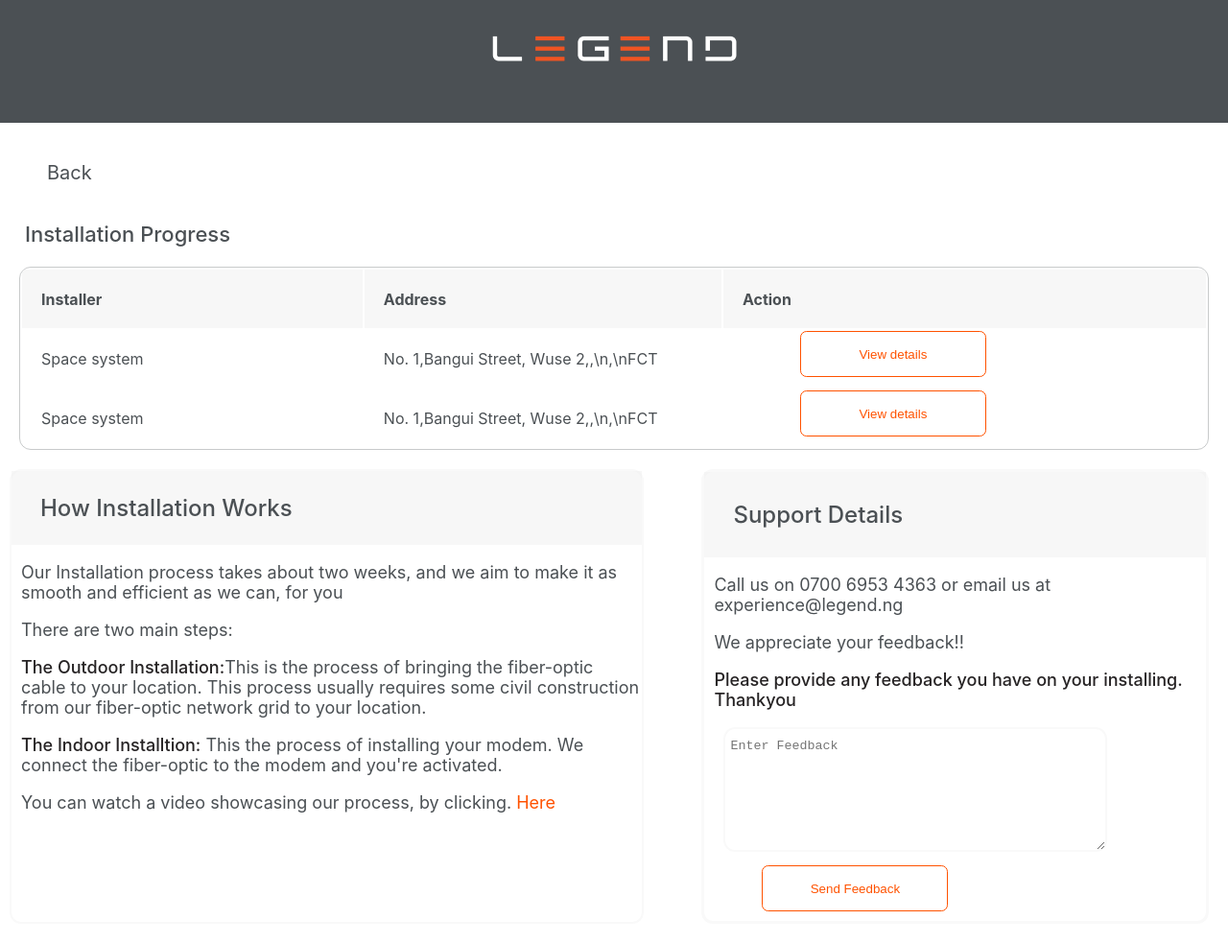
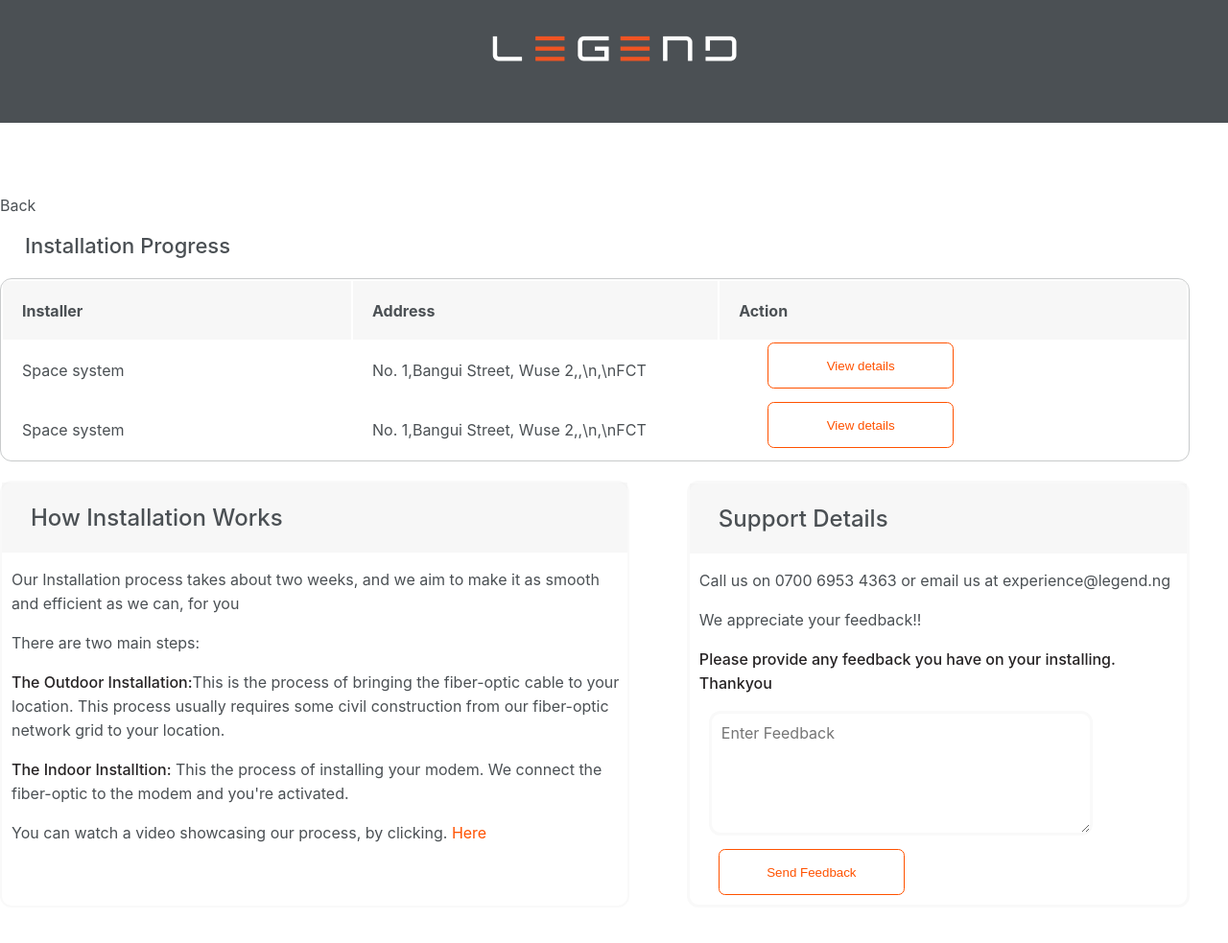
Before and after one commit to bashiir307/Legend, a plain HTML site: page installation.html in a window 1280 px wide. Shown: the whole page at 96% size. Drawn offline with Linux system fonts and the light colour scheme.

Commit message:
Update style.css

```diff
--- a/style/style.css
+++ b/style/style.css
@@ -43,21 +43,7 @@ h1{
 .arrow {
     display: flex;
 }
-#arrow{
-    display: flex;
-    margin-left: 20px;
-}
-#arrow img{
-    width: 1.5%;
-    height: 1rem;
-    padding-bottom: 0;
-    margin-top: 4px;
-}
-#arrow p{
-    margin-left: 10px;
-    margin-top: 0px;
-    font-size: 20px;
-}
+
 .arrow img{
     width: 1.5%;
     height: 1rem;
@@ -80,7 +66,7 @@ a{
     margin-top: 45px;
     border-radius: 4px;
     box-sizing: border-box;
-    margin-right: 10px;
+    margin-right: 45px;
 }
 #img{
     border-radius: 50%;
@@ -88,7 +74,7 @@ a{
     width: 150px;
     box-sizing: border-box;
     margin: 20px;
-    margin-left: 30px;
+    margin-right: 30px;
     border: 1px solid #FF5200;
 }
 .main{
@@ -113,6 +99,7 @@ a{
     border-radius: 12px;
     border: 1px solid rgba(75, 80, 84, 0.3);
     margin-bottom: 35px;
+    margin-right: 40px;
 }
 #top{
     border-radius: 12px;
@@ -128,8 +115,7 @@ a{
     overflow-x: auto;
 }
 #tabs{
-    margin-left: 20px;
-    margin-right: 20px;
+    margin-right: 40px;
     border-radius: 12px;
     border: 1px solid rgba(75, 80, 84, 0.3);
     margin-bottom: 20px;
@@ -154,7 +140,6 @@ td{
     margin-left: 0;
 }
 .flex-1{
-    margin-left: 10px;
     width: 780px;
     border: 2px solid #F9F9F9;
     border-radius: 12px 12px 12px 12px;
@@ -164,6 +149,7 @@ td{
     width: 620px;
     border: 3px solid #F9F9F9;
     border-radius: 12px 12px 12px 12px;
+    margin-right: 20px;
 }
 #flex-11{
     background-color: rgba(235, 235, 235, 0.4);
@@ -179,18 +165,20 @@ td{
     margin: 0;
     padding-left: 30px;
     font-size: 24px;
-    padding-top: 30px;
-    padding-bottom: 30px;
+    padding-top: 24px;
+    padding-bottom: 24px;
     font-weight: 500;
     box-shadow: 0px 5px 0px 0px #fff;
 }
 .flex-1 p{
     padding-left: 10px;
-    font-size: 18px;
+    font-size: 16px;
+    line-height: 25px;
 }
 .flex-2 p{
     padding-left: 10px;
-    font-size: 18px;
+    font-size: 16px;
+    line-height: 25px;
 }
 span{
     font-weight: 550;
@@ -205,7 +193,7 @@ span{
     height: 48px;
     text-align: center;
     color: #FF5200;
-    margin-left: 60px;
+    margin-left: 30px;
     margin-bottom: 10px;
     background: #fff;
 }
@@ -218,12 +206,14 @@ span{
 textarea{
     width: 400px;
     height: 130px;
-    border: 2px solid #F9F9F9;
+    border: 3px solid #F9F9F9;
     box-sizing: border-box;
     border-radius: 12px;
-    padding-left: 5px;
+    padding-left: 10px;
     padding-top: 10px;
     margin-left: 20px;
+    font-size: 16px;
+    font-family: 'sf pro display';
     margin-bottom: 10px;
 }
 #steps{
@@ -310,6 +300,7 @@ textarea{
     }
     .flex-1{
         margin-bottom: 20px;
+        margin-left: 10px;
         width: 95%;
     }
     .flex p{
```
